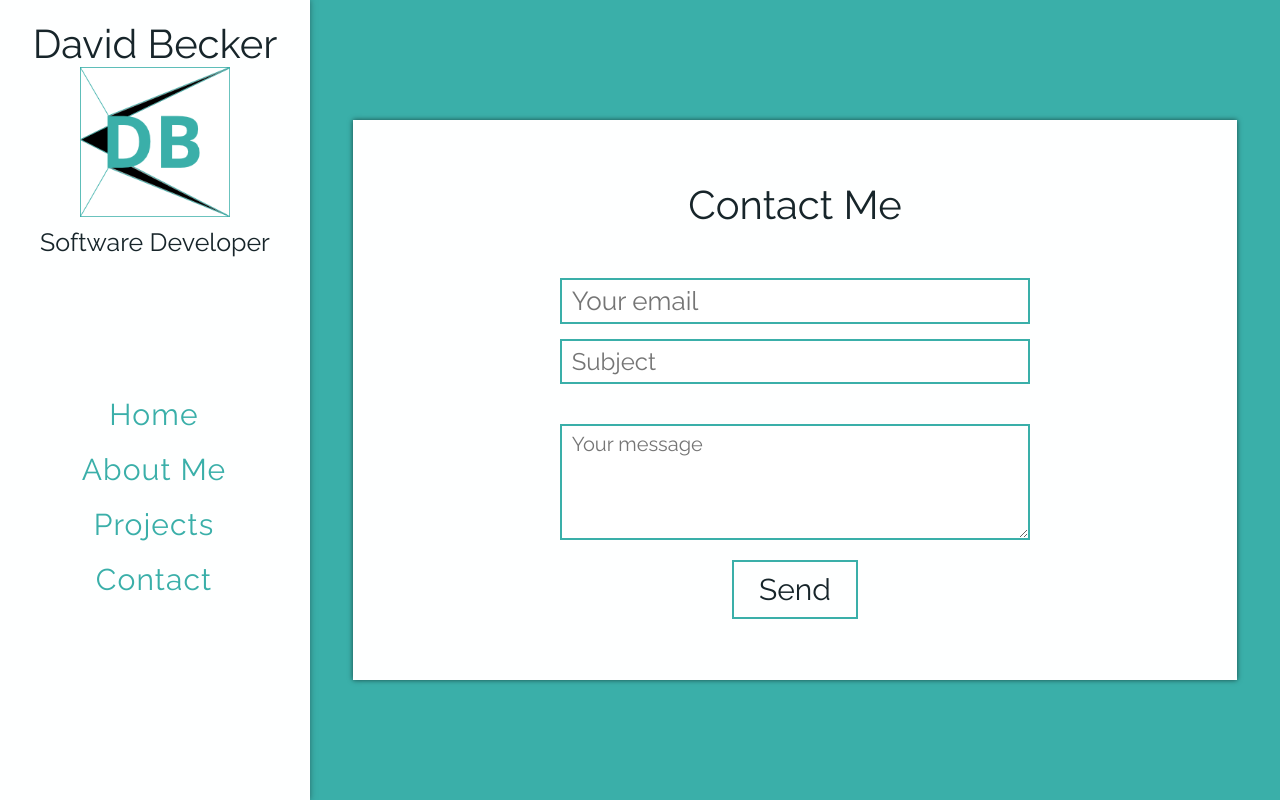
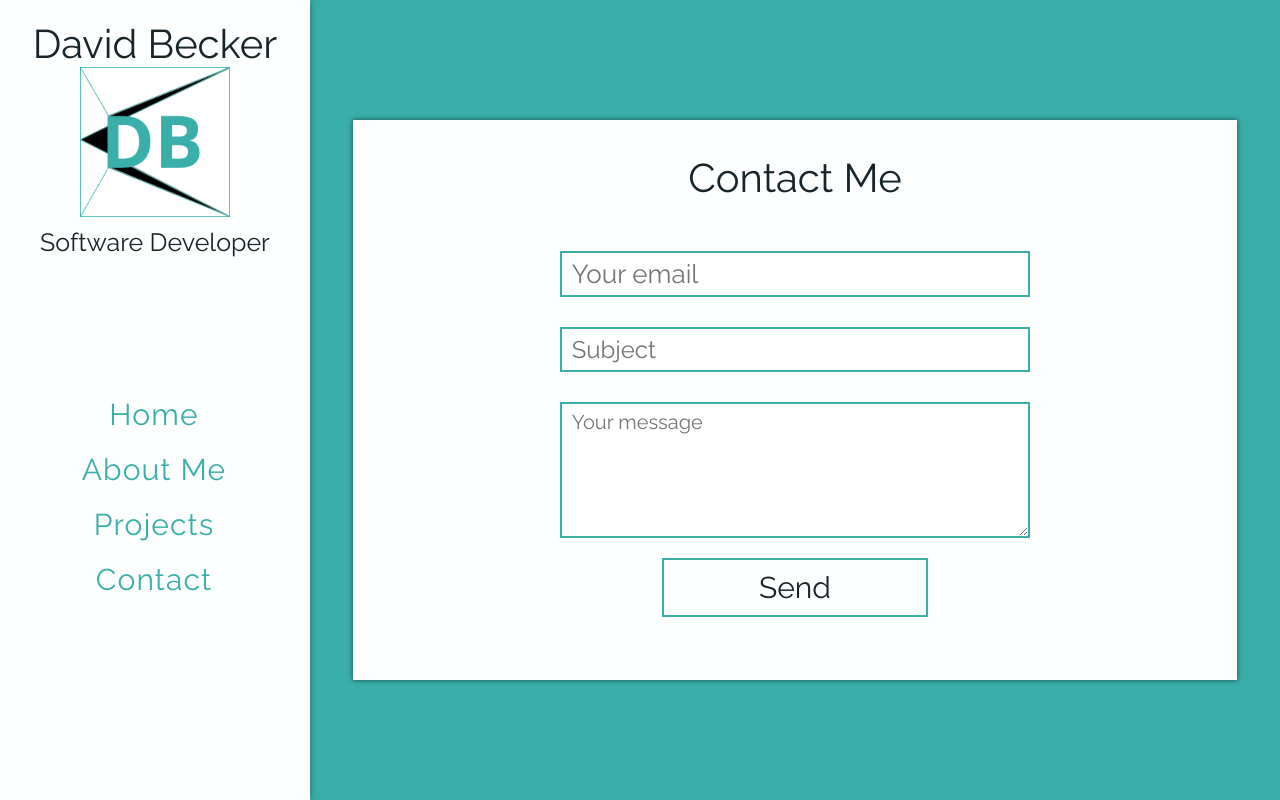
Before and after one commit to davidbecker6081/Portfolio, a React (Create React App) app: page /contact in a window 1280 px wide. Shown: the top 800 px of the page. Built offline with nearby package versions, Linux system fonts and the light colour scheme.

Commit message:
minor styling changes to project links and contact form

```diff
--- a/src/Contact/Contact.css
+++ b/src/Contact/Contact.css
@@ -30,7 +30,7 @@ form {
 
 input,
 textarea {
-  margin-bottom: 15px;
+  margin-bottom: 30px;
   padding: 6px 6px 6px 10px;
   width: 85%;
   border: 2px solid #3AAFA9;
@@ -41,24 +41,25 @@ textarea {
 
 input:nth-of-type(2) {
   font-size: 24px;
-  margin-bottom: 40px;
 }
 
 textarea {
-  height: 100px;
+  height: 120px;
   font-size: 20px;
   margin-bottom: 20px;
 }
 
-button {
+input[type="submit"] {
   padding: 10px 25px;
   background: none;
   border: 2px solid #3AAFA9;
   color: #17252A;
   font-size: 30px;
+  outline-style: none;
+  width: 50%;
 }
 
-button:hover {
+input[type="submit"]:hover {
   cursor: pointer;
   color: #FEFFFF;
   background-color: #3AAFA9;
--- a/src/Contact/Contact.js
+++ b/src/Contact/Contact.js
@@ -7,9 +7,9 @@ const Contact = () => {
 			<h2>Contact Me</h2>
 			<form method="POST" action="http://formspree.io/david@beckersite.com">
 				<input type="email" name="email" placeholder="Your email" />
-				<input type="text" name="_subject" placeholder="Subject" />
+				<input type="text" name="subject" placeholder="Subject" />
 				<textarea name="message" placeholder="Your message" />
-				<button type="submit">Send</button>
+				<input type="submit" value="Send" />
 			</form>
 		</section>
 	);
--- a/src/Projects/ProjectLink/ProjectLink.css
+++ b/src/Projects/ProjectLink/ProjectLink.css
@@ -23,8 +23,8 @@
   display: flex;
   align-items: center;
   justify-content: center;
-  height: 220px;
-  padding: 10px;
+  height: 250px;
+  padding: 15px;
   background-color: #FEFFFF;
   box-shadow: 0px 0px 5px 0px rgba(23,37,42, 0.5);
 }
```
